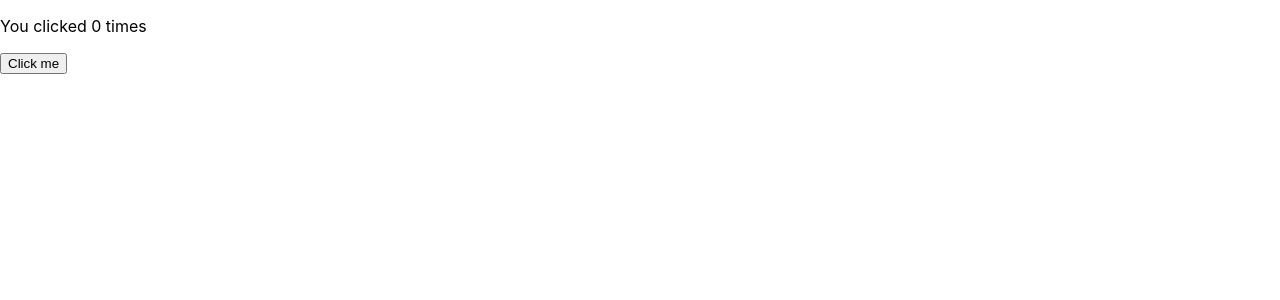
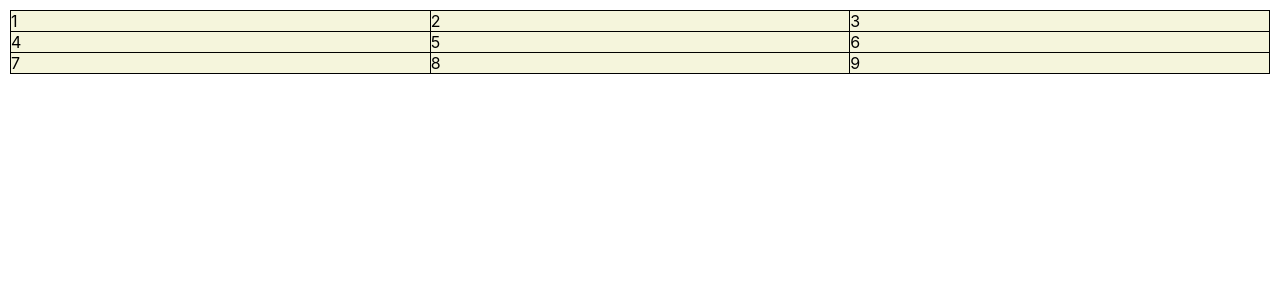
Before and after one commit to eumali22/react-table-interface, a React (Create React App) app: page / in a window 1280 px wide. Shown: the top 300 px of the page. Built offline with nearby package versions, Linux system fonts and the light colour scheme.

Commit message:
Hardcoded data table

```diff
--- /dev/null
+++ b/src/DataTable.css
@@ -0,0 +1,29 @@
+.dtable {
+    display: flex;
+    flex-direction: column;
+    padding: 10px;
+}
+
+.dtable-row {
+    display: flex;
+    flex-direction: row;
+    justify-content: space-around;
+
+    /* border-top: 1px solid black; */
+    background-color: grey;
+}
+
+.dtable-row:nth-of-type(1) {
+    border-top: 1px solid black;
+}
+
+.dtable-col {
+    border-right: 1px solid black;
+    border-bottom: 1px solid black;
+    background-color: beige;
+    flex: 1 100px;
+}
+
+.dtable-col:nth-of-type(1) {
+    border-left: 1px solid black;
+}
--- /dev/null
+++ b/src/DataTable.js
@@ -0,0 +1,42 @@
+import React from 'react';
+import './DataTable.css';
+
+class DataTable extends React.Component {
+    constructor(props) {
+        super(props);
+        this.state = {
+            dataArray: [[1, 2, 3], [4, 5, 6], [7, 8, 9]],
+        }
+    }
+
+    render() {
+        return (
+            <div class="dtable">
+                <DataTableRow data={this.state.dataArray[0]} />
+                <DataTableRow data={this.state.dataArray[1]} />
+                <DataTableRow data={this.state.dataArray[2]} />
+            </div>
+        );
+    }
+}
+
+
+function DataTableRow(props) {
+    return (
+        <div class="dtable-row">
+            <DataTableColumn data={props.data[0]} />
+            <DataTableColumn data={props.data[1]} />
+            <DataTableColumn data={props.data[2]} />
+        </div>
+    );
+}
+
+
+function DataTableColumn(props) {
+    return (
+        <div class="dtable-col">{props.data}</div>
+    );
+}
+
+
+export default DataTable;
--- a/src/index.js
+++ b/src/index.js
@@ -1,27 +1,32 @@
 import React from 'react';
 import ReactDOM from 'react-dom';
 import './index.css';
-import Example from './hook-example.js';
+import Example from './hook-example';
+import DataTable from './DataTable';
 
 /*****************/
 
 // manual switch to select which app to display
-const key = 'hook-example';
-var componentToShow;
+const key = 'data-table';
+var appToShow;
 
 switch (key) {
   case 'hook-example':
-    componentToShow = <Example />
+    appToShow = <Example />
+    break;
+
+  case 'data-table':
+    appToShow = <DataTable />
     break;
 
   default:
-    componentToShow = <Example />
+    appToShow = <DataTable />
     break;
 }
 
 ReactDOM.render(
   <React.StrictMode>
-    {componentToShow}
+    {appToShow}
   </React.StrictMode>,
   document.getElementById('root')
 );
```
